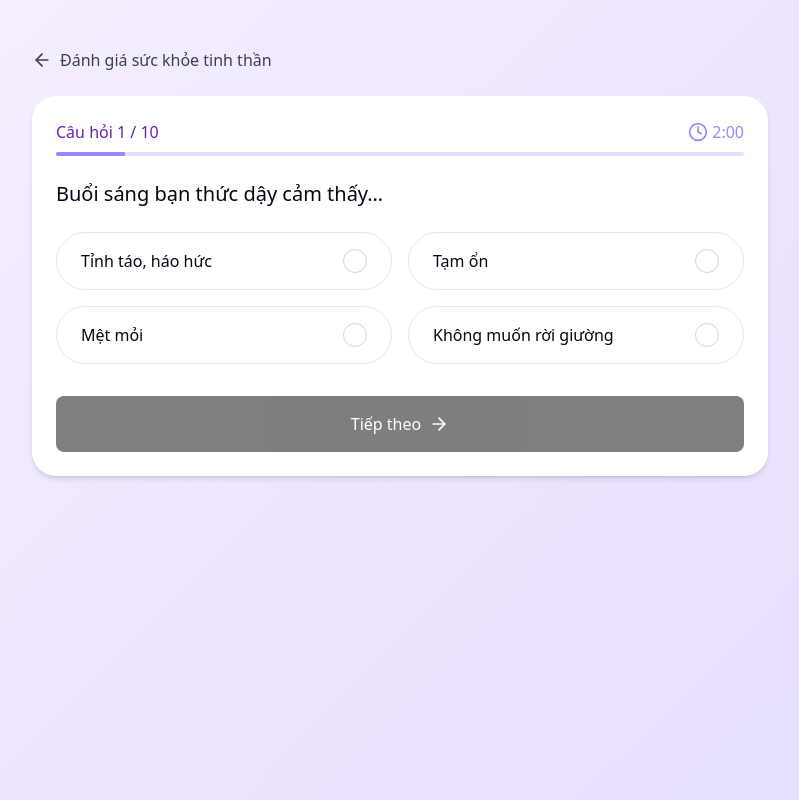
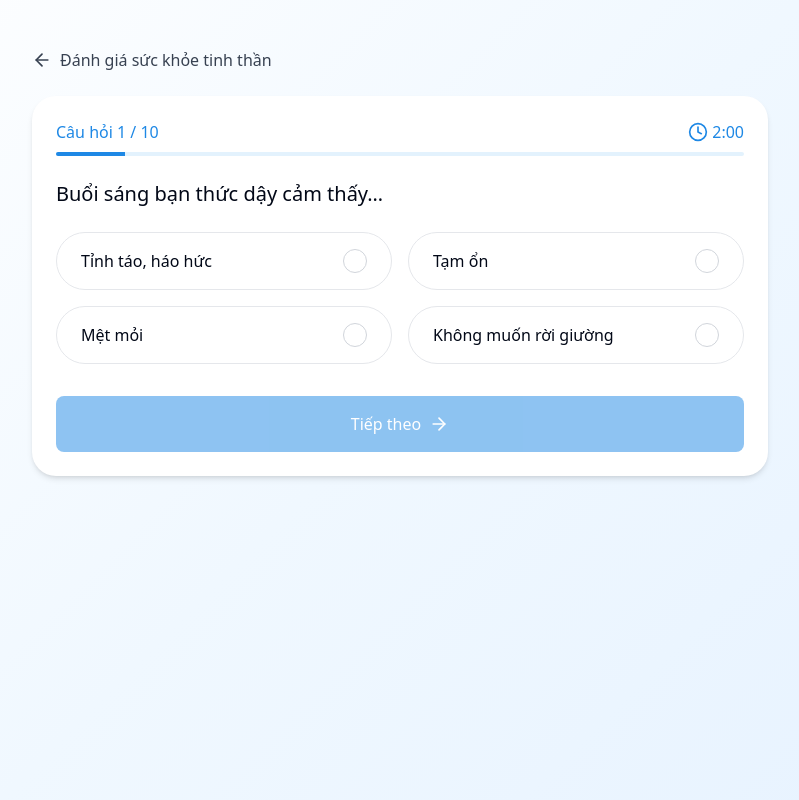
Before and after one commit to FLXB29/quiz-blossom-wellbeing-check, a React (Vite) app: page /quiz in a window 1280 px wide. Shown: the whole page, without its empty margins (240-1039 px from the left). Built offline with nearby package versions, Linux system fonts and the light colour scheme.

Commit message:
Refactor: Adjust color scheme to match design
Adjust the color scheme to use white and blue, as requested by the user.

```diff
--- a/src/components/AnswerOption.tsx
+++ b/src/components/AnswerOption.tsx
@@ -16,8 +16,8 @@ const AnswerOption: React.FC<AnswerOptionProps> = ({ option, isSelected, onSelec
       className={cn(
         "w-full py-4 px-6 rounded-full flex justify-between items-center border transition-all",
         isSelected
-          ? "bg-quiz-light-purple border-quiz-purple"
-          : "bg-white border-gray-200 hover:border-quiz-purple"
+          ? "bg-quiz-light-blue border-quiz-blue"
+          : "bg-white border-gray-200 hover:border-quiz-blue"
       )}
     >
       <span className="text-left">{option.text}</span>
--- a/src/components/QuestionCard.tsx
+++ b/src/components/QuestionCard.tsx
@@ -25,7 +25,7 @@ const QuestionCard: React.FC<QuestionCardProps> = ({
   return (
     <div className="bg-white rounded-3xl shadow-md overflow-hidden p-6">
       <div className="flex items-center justify-between mb-2">
-        <h3 className="text-purple-800 font-medium">
+        <h3 className="text-quiz-blue font-medium">
           Câu hỏi {currentQuestion} / {totalQuestions}
         </h3>
         <div className="flex items-center">
@@ -35,7 +35,7 @@ const QuestionCard: React.FC<QuestionCardProps> = ({
             height="20"
             viewBox="0 0 24 24"
             fill="none"
-            stroke="#9b87f5"
+            stroke="#1E88E5"
             strokeWidth="2"
             strokeLinecap="round"
             strokeLinejoin="round"
@@ -43,7 +43,7 @@ const QuestionCard: React.FC<QuestionCardProps> = ({
             <circle cx="12" cy="12" r="10"></circle>
             <polyline points="12 6 12 12 16 14"></polyline>
           </svg>
-          <span className="ml-1 text-quiz-purple">2:00</span>
+          <span className="ml-1 text-quiz-blue">2:00</span>
         </div>
       </div>
 
@@ -71,7 +71,7 @@ const QuestionCard: React.FC<QuestionCardProps> = ({
         <button
           onClick={onNextQuestion}
           disabled={selectedOption === null}
-          className="w-full bg-black text-white py-4 rounded-lg flex items-center justify-center disabled:opacity-50 disabled:cursor-not-allowed"
+          className="w-full bg-quiz-blue text-white py-4 rounded-lg flex items-center justify-center disabled:opacity-50 disabled:cursor-not-allowed"
         >
           <span className="mr-2">Tiếp theo</span>
           <ArrowRight size={20} />
--- a/src/index.css
+++ b/src/index.css
@@ -98,7 +98,7 @@
 
   body {
     @apply bg-background text-foreground;
-    background: linear-gradient(135deg, #f6f1ff, #eee6ff, #e5deff);
+    background: linear-gradient(135deg, #ffffff, #f0f8ff, #e6f2ff);
     min-height: 100vh;
   }
 }
@@ -124,14 +124,14 @@
 
 .progress-bar {
   height: 4px;
-  background-color: #E5DEFF;
+  background-color: #E3F2FD;
   border-radius: 2px;
   overflow: hidden;
 }
 
 .progress-fill {
   height: 100%;
-  background-color: #9b87f5;
+  background-color: #1E88E5;
   transition: width 0.3s ease;
 }
 
--- a/src/pages/Index.tsx
+++ b/src/pages/Index.tsx
@@ -12,7 +12,7 @@ const Index = () => {
         </p>
         <Link
           to="/quiz"
-          className="bg-quiz-purple text-white px-8 py-4 rounded-full inline-block font-medium hover:bg-opacity-90 transition-all"
+          className="bg-quiz-blue text-white px-8 py-4 rounded-full inline-block font-medium hover:bg-opacity-90 transition-all"
         >
           Bắt đầu bài kiểm tra
         </Link>
--- a/tailwind.config.ts
+++ b/tailwind.config.ts
@@ -26,9 +26,9 @@ export default {
 				background: 'hsl(var(--background))',
 				foreground: 'hsl(var(--foreground))',
 				quiz: {
-					purple: '#9b87f5',
-					'light-purple': '#E5DEFF',
-					'selected': '#8B5CF6',
+					blue: '#1E88E5',
+					'light-blue': '#E3F2FD',
+					'selected': '#1976D2',
 				},
 				primary: {
 					DEFAULT: 'hsl(var(--primary))',
```
